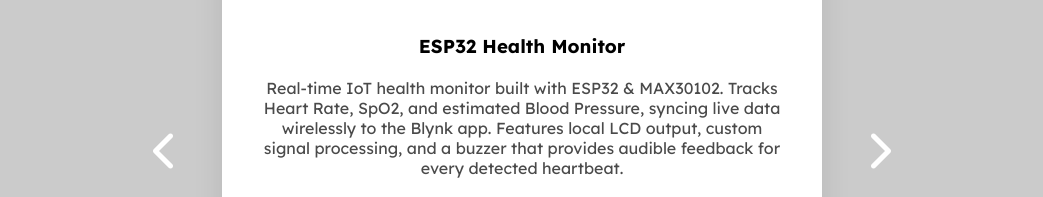
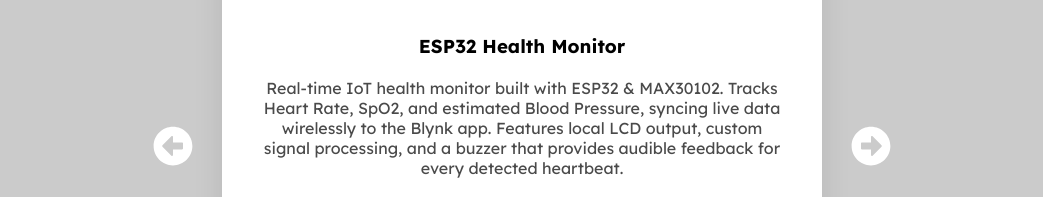
Before and after one commit to yazanz22/Personal-Portfolio, a React (Vite) app: page / in a window 1280 px wide. Shown: the part 4060-4257 px from the top of the page, without its empty margins (118-1161 px from the left). Built offline with nearby package versions, Linux system fonts and the light colour scheme.

Commit message:
Update Projects.jsx

```diff
--- a/src/components/Projects.jsx
+++ b/src/components/Projects.jsx
@@ -1,4 +1,6 @@
 import React, { useState } from 'react';
+import { FaArrowAltCircleLeft, FaArrowAltCircleRight } from 'react-icons/fa';
+import { useSwipeable } from 'react-swipeable';
 
 const Projects = () => {
   const [currentIndex, setCurrentIndex] = useState(0);
@@ -35,17 +37,22 @@
     setCurrentIndex(index);
   };
 
+  const handlers = useSwipeable({
+    onSwipedLeft: () => nextSlide(),
+    onSwipedRight: () => prevSlide(),
+    trackMouse: true
+  });
+
   return (
     <section className="projects" id="projects">
       <h1>Projects</h1>
       <div className="slideshow-wrapper">
 
-        {/* Previous Button */}
         <button className="arrow-btn prev-btn" onClick={prevSlide}>
-          <i className="fa-solid fa-chevron-left"></i>
+          <FaArrowAltCircleLeft size={40} />
         </button>
 
-        <div className="project-slideshow">
+        <div className="project-slideshow" {...handlers}>
           <div
             className="project-slideshow-container"
             style={{ transform: `translateX(${-currentIndex * (100 / totalSlides)}%)` }}
@@ -65,12 +72,10 @@
           </div>
         </div>
 
-        {/* Next Button */}
         <button className="arrow-btn next-btn" onClick={nextSlide}>
-          <i className="fa-solid fa-chevron-right"></i>
+          <FaArrowAltCircleRight size={40} />
         </button>
 
-        {/* Dots */}
         <div className="dots-container">
           {projects.map((_, index) => (
             <span
```
